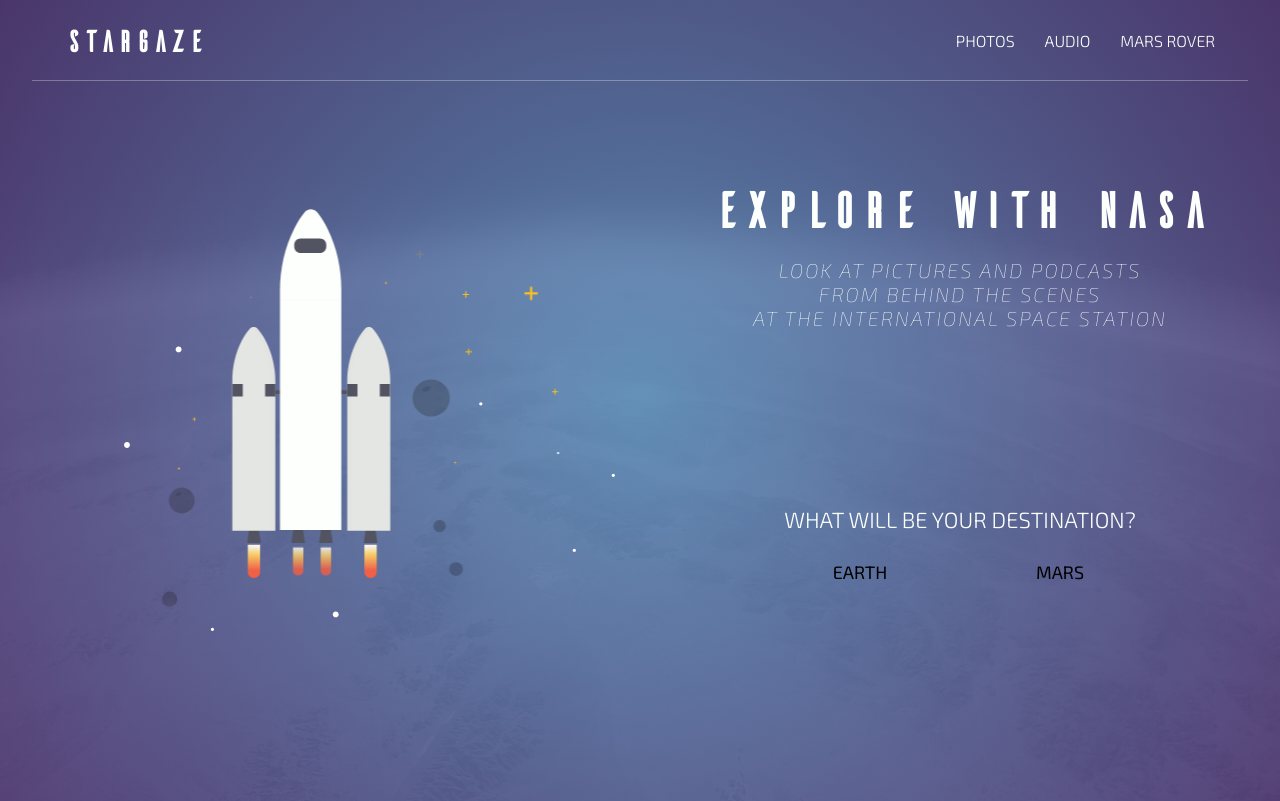
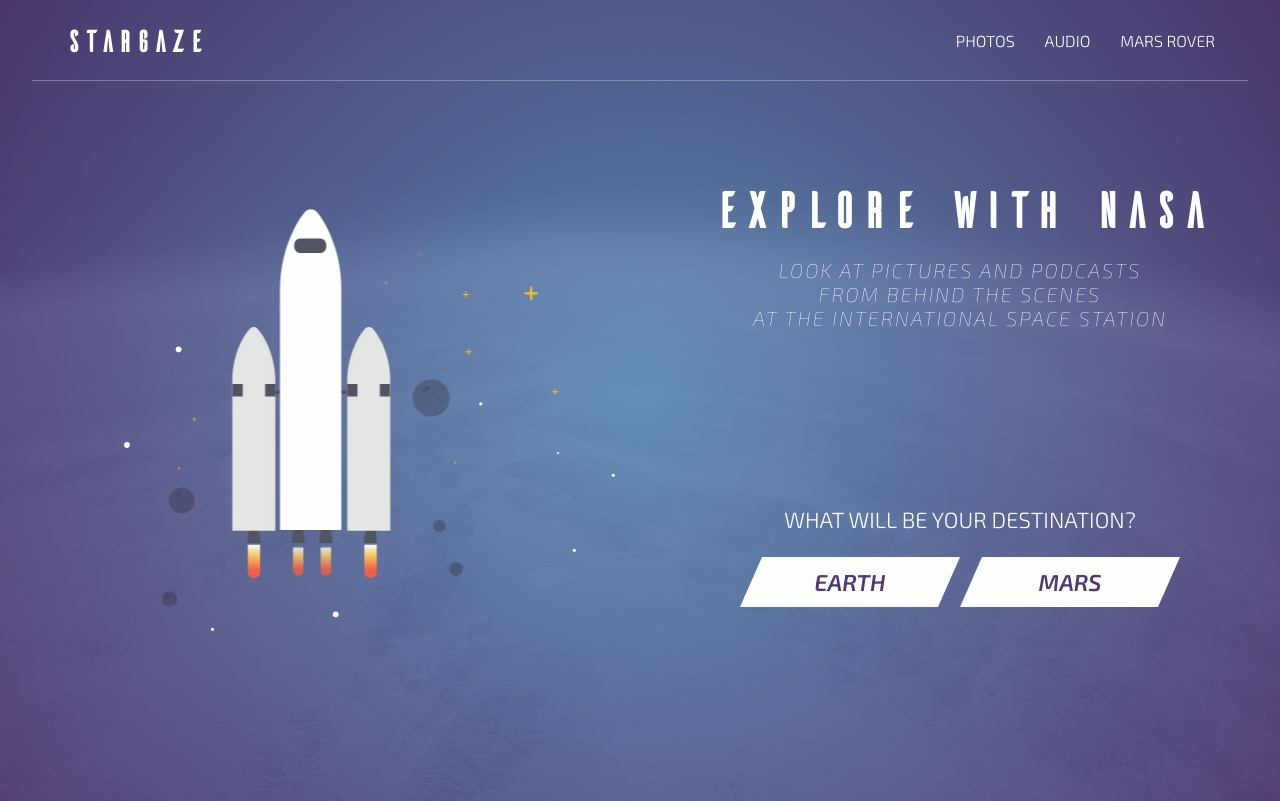
Before and after one commit to Loganpotts1/StarGaze-MKII, a React (Create React App) app: page / in a window 1280 px wide. Built offline with nearby package versions, Linux system fonts and the light colour scheme.

Commit message:
animating navlinks

```diff
--- a/src/components/ButtonDuo.jsx
+++ b/src/components/ButtonDuo.jsx
@@ -5,7 +5,9 @@
     return (
         <span className="btn-wrap">
             <button className="btn-duo btn-duo--1">
-                {props.text}
+                <span className="btn-duo__text">
+                    {props.text}
+                </span>
             </button>
         </span>
     );
@@ -16,7 +18,9 @@
     return (
         <span className="btn-wrap">
             <button className="btn-duo btn-duo--2">
-                {props.text}
+                <span className="btn-duo__text">
+                    {props.text}
+                </span>
             </button>
         </span>
     );
--- a/src/css/base/_base.scss
+++ b/src/css/base/_base.scss
@@ -22,7 +22,8 @@
     --rocket-color-flame-bottom: 245, 95, 68;
 
     --btn-color: 252, 255, 252;
-    --btn-color-hover: 245, 95, 68;
+    --btn-color-hover-top: 252, 204, 99;
+    --btn-color-hover-bottom: 245, 95, 68;
     --btn-color-shadow: 0, 0, 0;
 
 }
--- a/src/css/components/_btn-duo.scss
+++ b/src/css/components/_btn-duo.scss
@@ -2,17 +2,30 @@
     cursor: pointer;
     border: none;
     height: 5rem;
-    width: 20rem;
+    width: 22rem;
+    clip-path: polygon(10% 0, 100% 0, 90% 100%, 0 100%);
+    background-color: rgba(var(--btn-color), 1);
     font-family: var(--font-primary);
-    font-size: 1.8rem;
+    font-size: 2.3rem;
+    font-weight: 600;
+    font-style: italic;
     text-transform: uppercase;
-    background-color: var(--btn-color);
-    clip-path: polygon(10% 0, 100% 0, 90% 100%, 0 100%);
+    color: rgba(var(--font-color-alt), 1);
     position: relative;
-    transition: all .2s;
+    transition: all .3s;
+
+    display: inline-flex;
+    align-items: center;
+    justify-content: center;
 
     &:hover {
+        color: rgba(var(--font-color), 1);
         transform: translateY(-3px);
+
+        &::before {
+            width: 100%;
+            transform: scaleY(1);
+        }
     }
 
     &:active {
@@ -25,11 +38,16 @@
         top: 0;
         left: 0;
         height: 100%;
-        width: 3px;
-        background-color: var(--btn-color-hover);
-        transform: translateY(0);
-        transition: transform .2s;
+        width: 10px;
+        clip-path: polygon(10% 0, 100% 0, 90% 100%, 0 100%);
+        background-image: linear-gradient(rgba(var(--btn-color-hover-top), 1), rgba(var(--btn-color-hover-bottom), 1));
+        transform: scaleY(0);
+        transition: transform .1s, width cubic-bezier(1,0,0,1) .2s .1s, background-color .1s;
+        z-index: 1;
+    }
 
+    &__text {
+        z-index: 60;
     }
 
     &--1 {
--- a/src/css/components/_cta.scss
+++ b/src/css/components/_cta.scss
@@ -15,6 +15,6 @@
     }
 
     &__buttons {
-        margin-top: 1.5rem;
+        margin-top: 2.5rem;
     }
 }
```
Also changed, not shown: src/css/components/_navbar.scss (+8 -0 lines), src/css/main.min.css.
